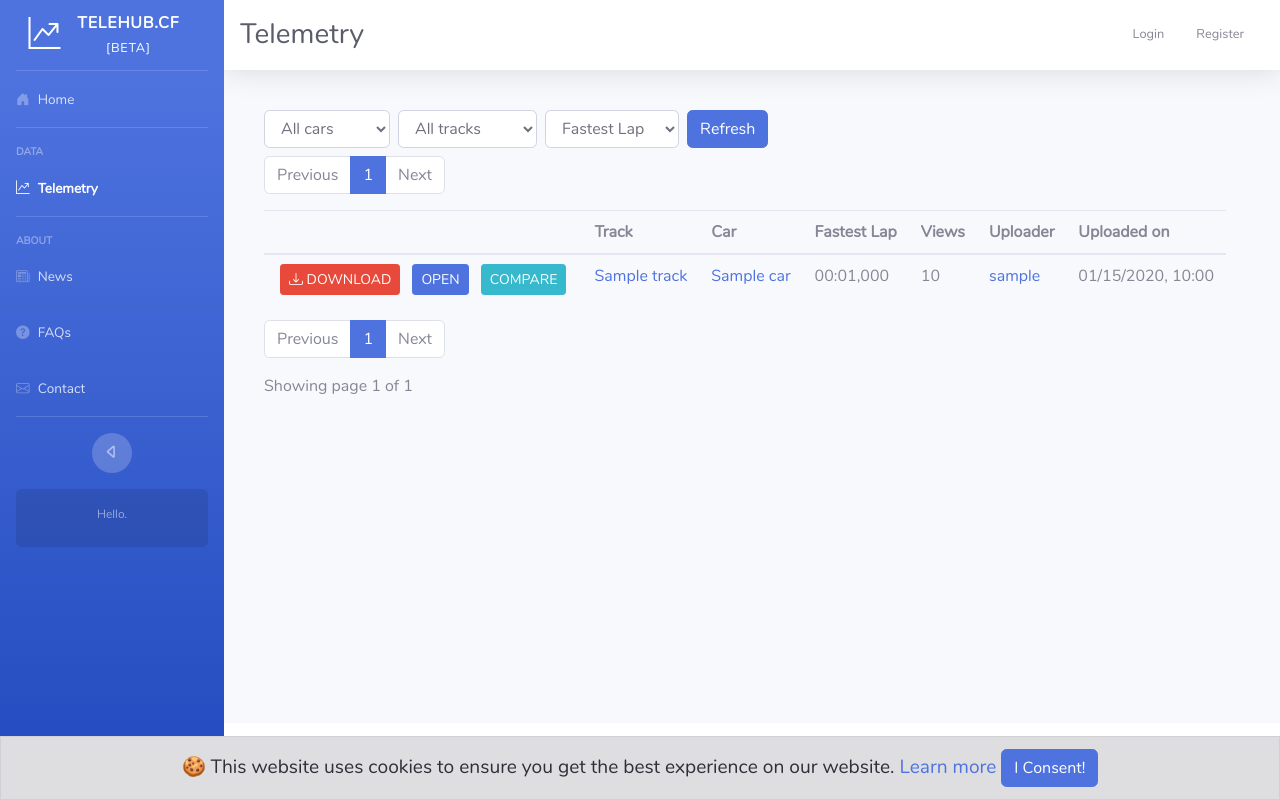
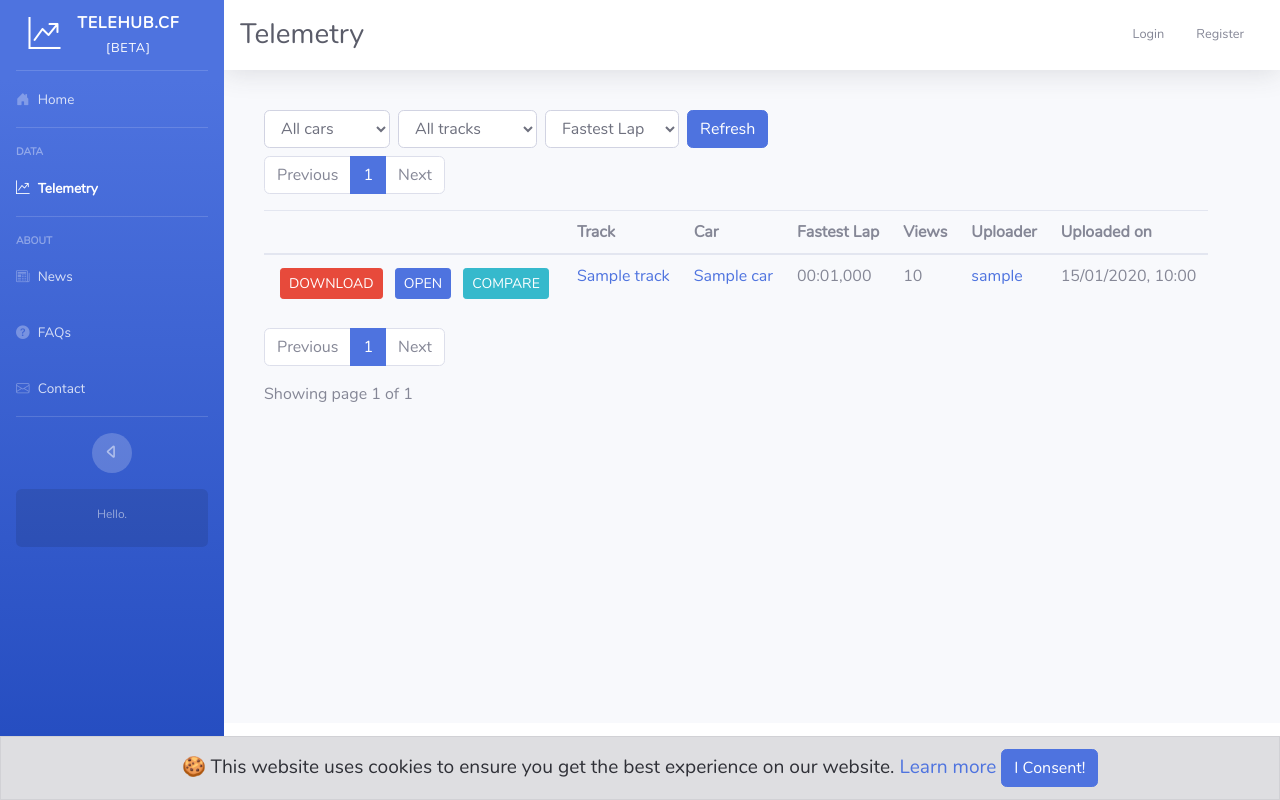
Before and after one commit to wernersbacher/telemhub, a Flask app: page /telemetry in a window 1280 px wide. Run offline with Flask 2, Linux system fonts and the light colour scheme; tables that the repository leaves empty hold one stand-in row (values such as "Sample post"); parts of the project's set-up code (start-up, migrations or seed data) failed here and were passed over; some libraries are stand-ins or nearby versions.

Commit message:
small design fixes

```diff
--- a/models/models.py
+++ b/models/models.py
@@ -71,7 +71,7 @@
     views = db.Column(db.Integer, default=0)
 
     def get_upload_date(self):
-        return self.timestamp.strftime("%m/%d/%Y, %H:%M")
+        return self.timestamp.strftime("%d/%m/%Y, %H:%M")
 
     def get_fastest_lap(self):
         ms = int(1000 * (self.fastest_lap_time % 1))*1000
--- a/templates/main/telemetry.html
+++ b/templates/main/telemetry.html
@@ -35,8 +35,8 @@
 
 
             <td>
-                <a class="btn btn-danger btn-sm mx-1" href="{{ url_for('main.download_telem', id=file.id) }}" role="button"><i class="bi bi-download"></i> DOWNLOAD</a>
-                <a class="btn btn-primary btn-sm mx-1" href="{{ url_for('main.telemetry_show', id=file.id) }}" role="button">OPEN</a>
+                <a class="btn btn-danger btn-sm m-1" href="{{ url_for('main.download_telem', id=file.id) }}" role="button">DOWNLOAD</a>
+                <a class="btn btn-primary btn-sm m-1" href="{{ url_for('main.telemetry_show', id=file.id) }}" role="button">OPEN</a>
                 <button class="compareTelem btn btn-info btn-sm mx-1" type="button" data-fid="{{ file.id }}">
                     COMPARE
                 </button>
--- a/templates/member/profile.html
+++ b/templates/member/profile.html
@@ -38,8 +38,8 @@
 
 
             <td>
-                <a class="btn btn-danger btn-sm mx-1" href="{{ url_for('main.download_telem', id=file.id) }}" role="button">DOWNLOAD</a>
-                <a class="btn btn-primary btn-sm mx-1" href="{{ url_for('main.telemetry_show', id=file.id) }}" role="button">OPEN</a>
+                <a class="btn btn-danger btn-sm m-1" href="{{ url_for('main.download_telem', id=file.id) }}" role="button">DOWNLOAD</a>
+                <a class="btn btn-primary btn-sm m-1" href="{{ url_for('main.telemetry_show', id=file.id) }}" role="button">OPEN</a>
                 <button class="compareTelem btn btn-info btn-sm mx-1" type="button" data-fid="{{ file.id }}">
                     COMPARE
                 </button>
--- a/templates/member/telemetry.html
+++ b/templates/member/telemetry.html
@@ -33,8 +33,8 @@
         <tr id="{{ file.id }}">
 
             <td>
-                <a class="btn btn-danger btn-sm mx-1" href="{{ url_for('main.download_telem', id=file.id) }}" role="button">DOWNLOAD</a>
-                <a class="btn btn-primary btn-sm mx-1" href="{{ url_for('main.telemetry_show', id=file.id) }}" role="button">OPEN</a>
+                <a class="btn btn-danger btn-sm m-1" href="{{ url_for('main.download_telem', id=file.id) }}" role="button">DOWNLOAD</a>
+                <a class="btn btn-primary btn-sm m-1" href="{{ url_for('main.telemetry_show', id=file.id) }}" role="button">OPEN</a>
                 <button class="compareTelem btn btn-info btn-sm mx-1" type="button" data-fid="{{ file.id }}">
                     COMPARE
                 </button>
```
